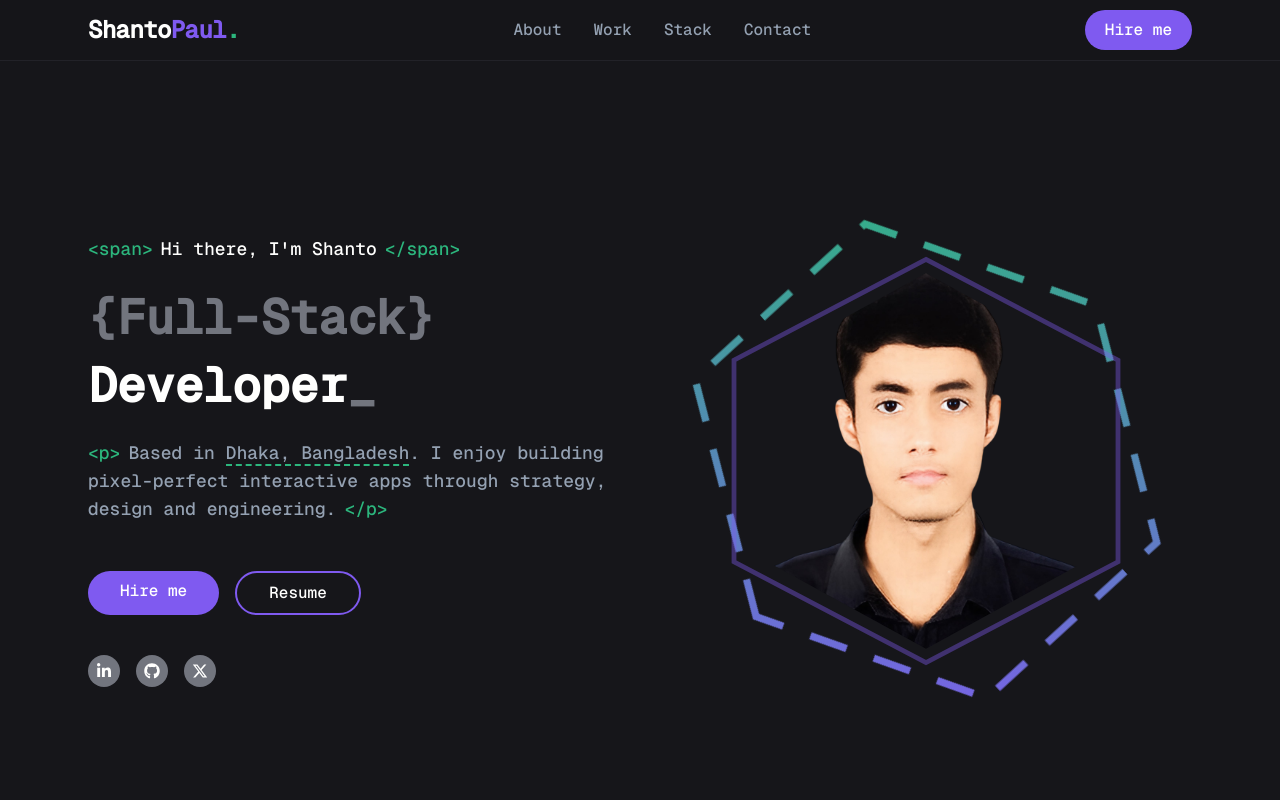
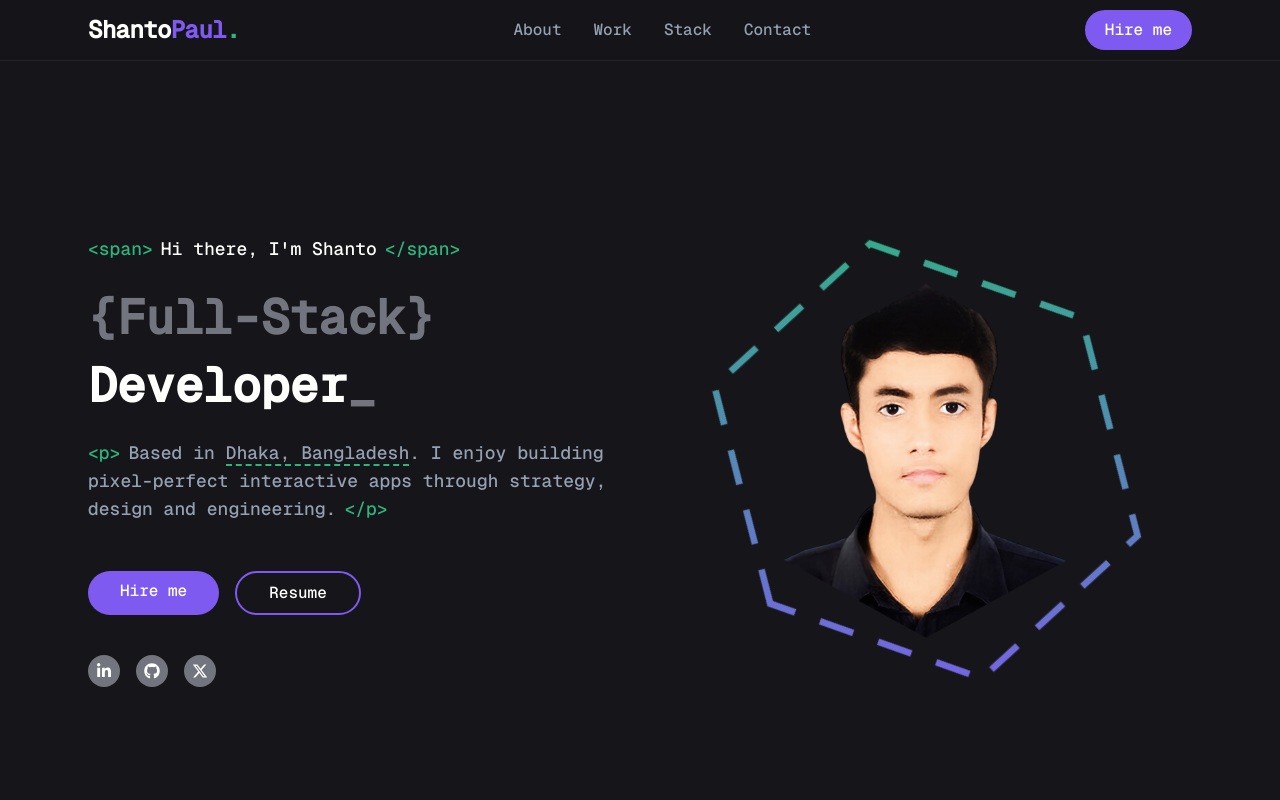
Before and after one commit to shantoopaul/shantoopaul-portfolio, a Next.js app: page / in a window 1280 px wide. Shown: the top 800 px of the page. Built offline with nearby package versions, Linux system fonts and the light colour scheme.

Commit message:
update hero image

```diff
--- a/app/globals.css
+++ b/app/globals.css
@@ -11,6 +11,11 @@
   --color-primary: #7f5af0;
   --color-secondary: #72757e;
   --color-tertiary: #2cb67d;
+}
+
+.hero-image-size {
+  width: clamp(220px, 45vw, 30rem);
+  height: clamp(220px, 45vw, 30rem);
 }
 
 .heading-size {
--- a/components/home/Hero.tsx
+++ b/components/home/Hero.tsx
@@ -84,10 +84,24 @@ export default function Hero() {
             ))}
           </div>
         </div>
+        {/* Hero Image */}
         <div className="flex justify-center">
-          <div className="relative w-120 h-120 flex items-center justify-center">
-            {/* Rotating dashed hexagon outline */}
-            <svg viewBox="0 0 100 100" className="absolute inset-0 w-full h-full animate-spin-slow">
+          <div className="relative hero-image-size flex items-center justify-center">
+            <div
+              className="w-[80%] h-[80%] overflow-hidden"
+              style={{
+                clipPath: "polygon(50% 4%, 92% 27%, 92% 73%, 50% 96%, 8% 73%, 8% 27%)",
+              }}
+            >
+              <Image
+                src={"/shanto-paul.png"}
+                alt="Shanto Paul"
+                width={400}
+                height={400}
+                className="w-full h-full object-contain"
+              />
+            </div>
+            <svg viewBox="0 0 100 100" className="absolute w-fit h-11/12 animate-spin-slow">
               <defs>
                 <linearGradient id="hexGradient" x1="0%" y1="0%" x2="100%" y2="100%">
                   <stop offset="0%" stopColor="var(--color-primary)" />
@@ -102,33 +116,6 @@ export default function Hero() {
                 strokeDasharray="8 6"
               />
             </svg>
-
-            {/* Static inner hexagon frame */}
-            <svg viewBox="0 0 100 100" className="absolute inset-0 w-full h-full">
-              <polygon
-                points="50,8 90,29 90,71 50,92 10,71 10,29"
-                fill="none"
-                stroke="var(--color-primary)"
-                strokeOpacity="0.4"
-                strokeWidth="1"
-              />
-            </svg>
-
-            {/* Hexagon-clipped image */}
-            <div
-              className="w-[85%] h-[85%] overflow-hidden"
-              style={{
-                clipPath: "polygon(50% 4%, 92% 27%, 92% 73%, 50% 96%, 8% 73%, 8% 27%)",
-              }}
-            >
-              <Image
-                src={"/shanto-paul.png"}
-                alt="Shanto Paul"
-                width={400}
-                height={400}
-                className="w-full h-full object-cover"
-              />
-            </div>
           </div>
         </div>
       </div>
```
